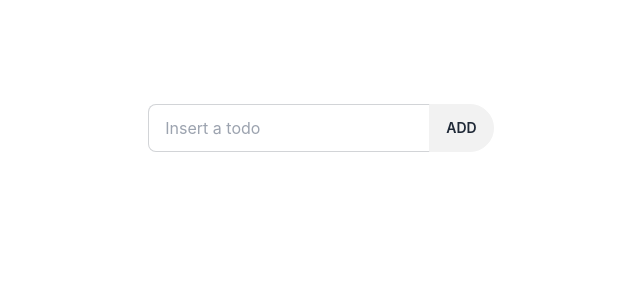
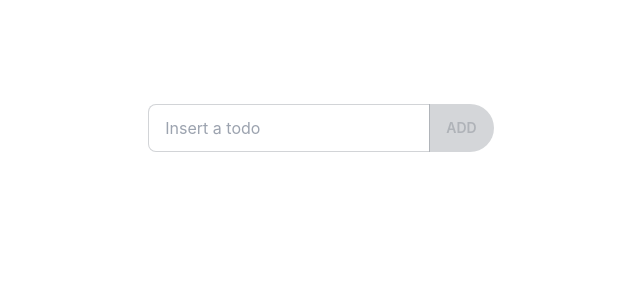
Before and after one commit to brenoliradev/vue-to-do-list, a Vue app: page / in a window 1280 px wide. Shown: the top 300 px of the page, without its empty margins (319-959 px from the left). Built offline with nearby package versions, Linux system fonts and the light colour scheme.

Commit message:
fix: todo submit validation

```diff
--- a/src/components/ToDoList.vue
+++ b/src/components/ToDoList.vue
@@ -18,7 +18,7 @@ import ToDoListItem from './ToDoListItem.vue'
           class="input-bordered input join-item"
           placeholder="Insert a todo"
         />
-        <button class="join-item btn rounded-r-full" type="submit">Add</button>
+        <button :disabled="!text" class="join-item btn rounded-r-full disabled:cursor-not-allowed" type="submit">Add</button>
       </div>
     </form>
     <transition-group
@@ -66,7 +66,7 @@ export default {
     submitForm(event: Event) {
       event.preventDefault() // Prevent the default form submission
 
-      console.log('submited => ', this.text)
+      if (this.text === '') return
       TodoStore.addTodo(this.text)
 
       // Reset the form fields
```
